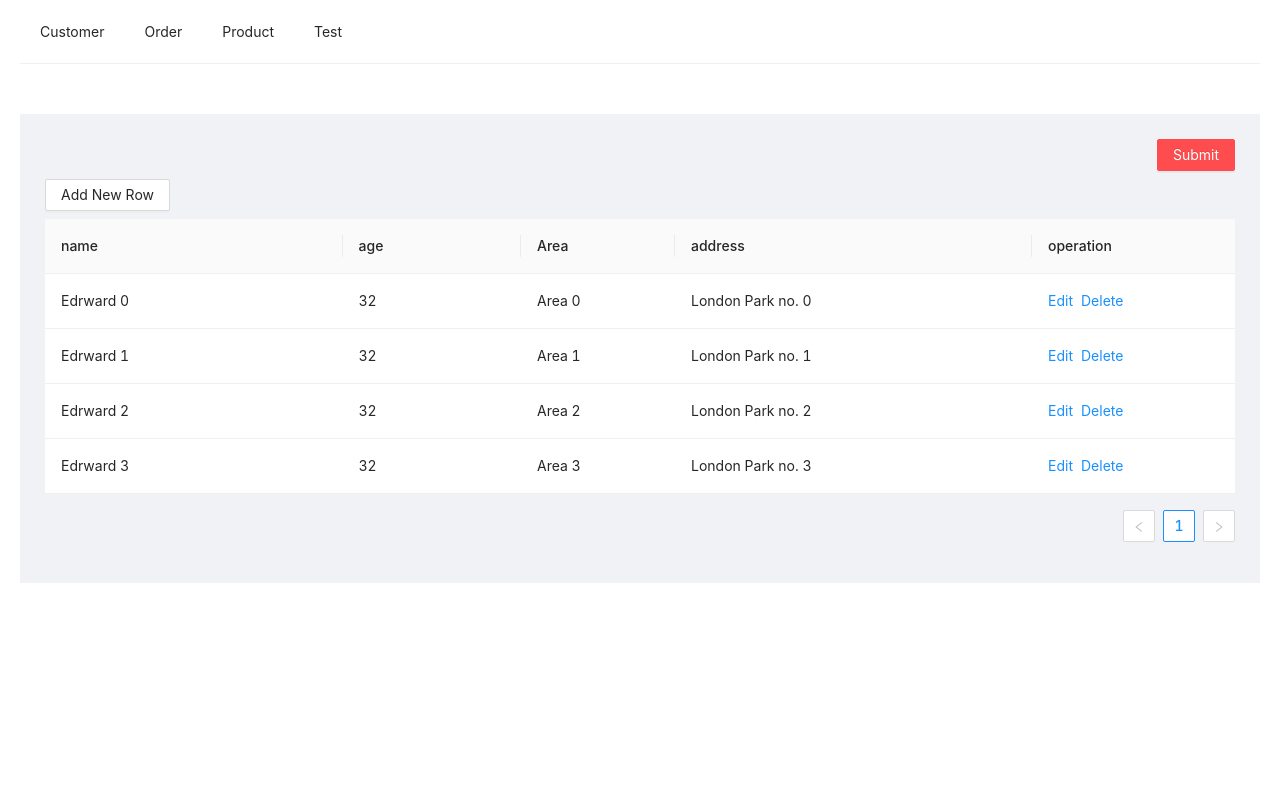
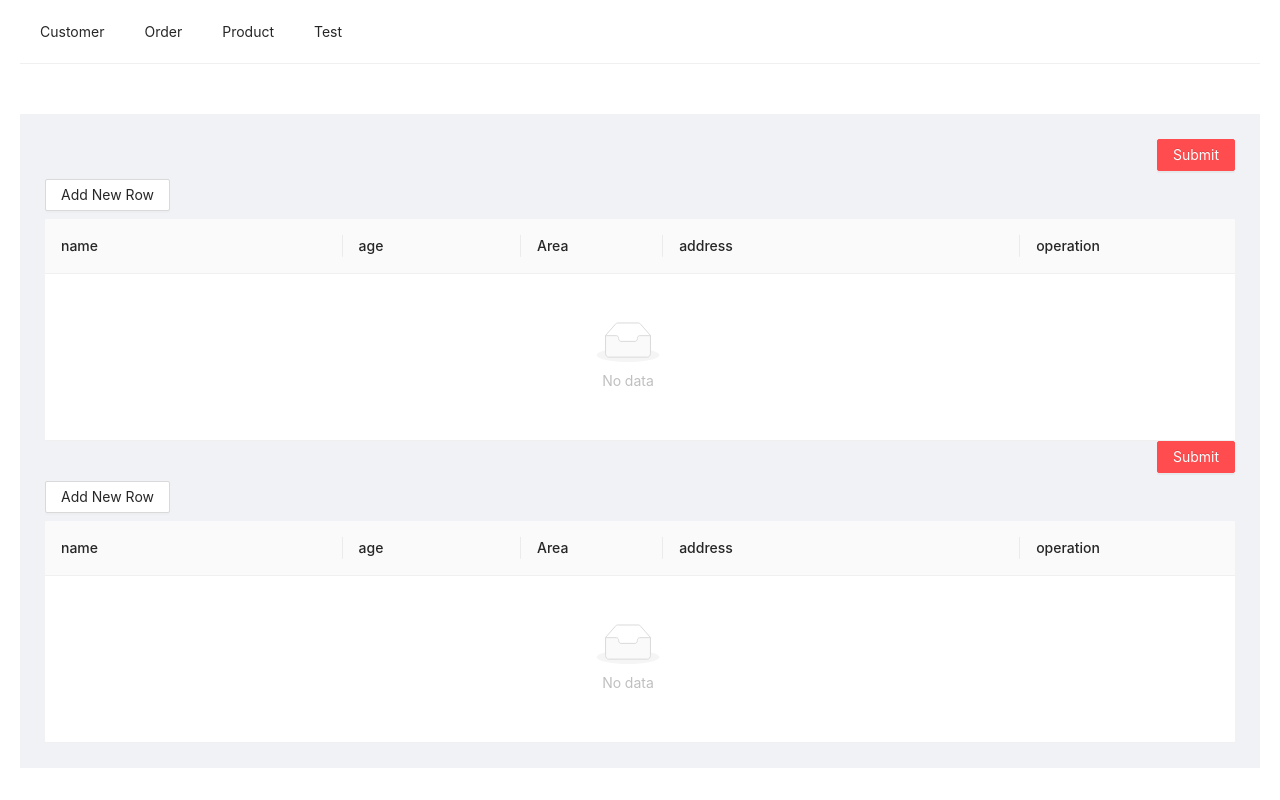
Before and after one commit to minhlezz/customer-management, a React (Create React App) app: page /test in a window 1280 px wide. Built offline with nearby package versions, Linux system fonts and the light colour scheme.

Commit message:
add editable to order detail , customer order component

```diff
--- a/src/components/Order/OrderTable.js
+++ b/src/components/Order/OrderTable.js
@@ -1,289 +1,77 @@
-import React, { useState } from "react";
-import {
-  Button,
-  Form,
-  Input,
-  InputNumber,
-  Popconfirm,
-  Select,
-  Table,
-  Typography,
-} from "antd";
+import React from "react";
+import EditableTable from "../UI/EditableTable";
 
-const { Option } = Select;
+const OrderTable = (props) => {
+  const { products, formRef, orderProducts, updateOrderProducts } = props;
 
-const EditableCell = ({
-  editing,
-  dataIndex,
-  title,
-  inputType,
-  record,
-  index,
-  children,
-  option,
-  selectChange,
-  ...restProps
-}) => {
-  const onSelectChange = (value) => {
-    selectChange(value);
+  const productSelectChangeHandler = ({ value, form, record }) => {
+    const isProduct = products.find((item) => item.productName === value);
+    if (isProduct) {
+      form.setFieldsValue({
+        [record.key]: {
+          productPrice: isProduct.productPrice,
+          productQuantity: 1,
+          productId: isProduct.id,
+        },
+      });
+    }
   };
 
-  let inputNode;
-  if (dataIndex === "productName") {
-    inputNode = (
-      <Select onChange={onSelectChange}>
-        {option.map((op) => (
-          <Option value={op.productName} key={op.productId}>
-            {op.productName}
-          </Option>
-        ))}
-      </Select>
-    );
-  } else {
-    inputNode = inputType === "number" ? <InputNumber /> : <Input />;
-  }
-
-  return (
-    <td {...restProps}>
-      {editing ? (
-        <Form.Item
-          name={dataIndex}
-          style={{
-            margin: 0,
-          }}
-          rules={[
-            {
-              required: true,
-              message: `Please Input ${title}!`,
-            },
-          ]}
-        >
-          {inputNode}
-        </Form.Item>
-      ) : (
-        children
-      )}
-    </td>
-  );
-};
-
-const OrderTable = (props) => {
-  const { products, data, updateProductHandler, isEdit, updateEditHandler } =
-    props;
-  const [form] = Form.useForm();
-
-  const [editingKey, setEditingKey] = useState("");
-  const [selectedProduct, setSelectedProduct] = useState("");
-
-  const isEditing = (record) => record.key === editingKey;
-
-  const productOption = products.map(({ productName, id }) => {
+  const productOptions = products.map((product) => {
     return {
-      productName,
-      productId: id,
+      label: product.productName,
+      value: product.productName,
     };
   });
 
-  const edit = (record) => {
-    updateEditHandler(true);
-    if (record.key === "init") {
-      record.key = Math.floor(Math.random() * 1000);
-      form.setFieldsValue({
-        ...record,
-        productName: "",
-        productPrice: "",
-        productQuantity: "",
-        productId: "",
-      });
-    } else {
-      form.setFieldsValue({
-        productName: "",
-        productPrice: "",
-        productQuantity: "",
-        productId: "",
-        ...record,
-      });
-    }
-    setEditingKey(record.key);
-  };
-
-  const cancel = (record) => {
-    if (record.status === "init") {
-      const removeRecord = data.filter((item) => item.key !== record.key);
-      updateProductHandler(removeRecord);
-    }
-    setEditingKey("");
-    updateEditHandler(false);
-  };
-
-  const addNewOrder = () => {
-    const newOrder = {
-      key: "init",
-      productName: "",
-      productPrice: 0,
-      productQuantity: 0,
-      productId: "",
-      status: "init",
-    };
-    const updateData = [...data, newOrder];
-    updateProductHandler(updateData);
-    edit(newOrder);
-  };
-
-  const save = async (record) => {
-    try {
-      const row = await form.validateFields();
-      const newData = [...data];
-      const index = newData.findIndex((item) => record.key === item.key);
-
-      if (index > -1) {
-        const item = {
-          ...newData[index],
-          productId: selectedProduct.id,
-          status: "updated",
-        };
-        newData.splice(index, 1, { ...item, ...row });
-        updateProductHandler(newData);
-        setEditingKey("");
-      } else {
-        newData.push(row);
-        updateProductHandler(newData);
-        setEditingKey("");
-      }
-      updateEditHandler(false);
-    } catch (errInfo) {
-      console.log("Validate Failed:", errInfo);
-    }
-  };
-
-  const handleDelete = (key) => {
-    const newData = data.filter((item) => item.key !== key);
-    updateProductHandler(newData);
-  };
-
-  const selectedProductHandler = (value) => {
-    const isProduct = products.find((item) => item.productName === value);
-    form.setFieldsValue({
-      productPrice: isProduct.productPrice,
-      productQuantity: 1,
-    });
-    setSelectedProduct(isProduct);
-  };
-
   const columns = [
     {
-      title: "Product Name",
+      title: "Product",
       dataIndex: "productName",
-      width: "25%",
+      width: "20%",
+      valueType: "select",
+      editable: true,
+      options: productOptions,
+      onChange: ({ value, form, record }) => {
+        productSelectChangeHandler({ value, form, record });
+      },
+    },
+    {
+      title: "Price",
+      dataIndex: "productPrice",
+      valueType: "input",
       editable: true,
     },
     {
-      title: "Product Price",
-      dataIndex: "productPrice",
-      width: "15%",
+      title: "Quantity",
+      dataIndex: "productQuantity",
+      valueType: "input",
       editable: true,
     },
     {
-      title: "Product Quantity",
-      dataIndex: "productQuantity",
-      width: "40%",
+      title: "ID",
+      dataIndex: "productId",
+      valueType: "input",
       editable: true,
-    },
-    {
-      title: "operation",
-      dataIndex: "operation",
-      render: (_, record) => {
-        const editable = isEditing(record);
-        return editable ? (
-          <span>
-            <Typography.Link
-              onClick={() => save(record)}
-              style={{
-                marginRight: 8,
-              }}
-            >
-              Save
-            </Typography.Link>
-            <Popconfirm
-              title="Sure to cancel?"
-              onConfirm={() => cancel(record)}
-            >
-              <Typography.Link>Cancel</Typography.Link>
-            </Popconfirm>
-          </span>
-        ) : (
-          <span>
-            <Typography.Link
-              type="default"
-              style={{ marginRight: "10px" }}
-              disabled={editingKey !== ""}
-              onClick={() => edit(record)}
-            >
-              Edit
-            </Typography.Link>
-            {data.length >= 1 ? (
-              <Popconfirm
-                title="Sure to delete?"
-                onConfirm={() => handleDelete(record.key)}
-              >
-                <Typography.Link type="warning" disabled={editingKey !== ""}>
-                  Delete
-                </Typography.Link>
-              </Popconfirm>
-            ) : null}
-          </span>
-        );
-      },
+      disabled: true,
     },
   ];
 
-  const mergedColumns = columns.map((col) => {
-    if (!col.editable) {
-      return col;
-    }
-    return {
-      ...col,
-      onCell: (record) => ({
-        record,
-        inputType:
-          col.dataIndex === "productPrice" || "productQuantity"
-            ? "number"
-            : "text",
-        dataIndex: col.dataIndex,
-        title: col.title,
-        editing: isEditing(record),
-        option: productOption,
-        selectChange: selectedProductHandler,
-      }),
-    };
-  });
   return (
-    <Form form={form} component={false}>
-      <Button
-        onClick={addNewOrder}
-        type="primary"
-        style={{
-          marginBottom: 16,
-        }}
-        disabled={isEdit}
-      >
-        Add a row
-      </Button>
-      <Table
-        components={{
-          body: {
-            cell: EditableCell,
-          },
-        }}
-        bordered
-        dataSource={data}
-        columns={mergedColumns}
-        rowClassName="editable-row"
-        pagination={{
-          onChange: cancel,
-        }}
-      />
-    </Form>
+    <EditableTable
+      formRef={formRef}
+      columns={columns}
+      editable={{
+        addRow: {
+          title: "Add New Row",
+        },
+        type: "multiple",
+      }}
+      data={orderProducts}
+      updateTable={updateOrderProducts}
+    >
+      {props.children}
+    </EditableTable>
   );
 };
 
--- a/src/components/UI/EditableTable.js
+++ b/src/components/UI/EditableTable.js
@@ -1,23 +1,31 @@
-import React, { useEffect, useState } from "react";
+import React, { useState } from "react";
 import { Button, Form, Popconfirm, Table, Typography } from "antd";
 import { generateKey } from "../../utils/utils";
 import { Fragment } from "react/cjs/react.production.min";
+import EditableCell from "./EditableCell";
+
+const components = {
+  body: {
+    cell: EditableCell,
+  },
+};
 
 const EditableTable = ({
   columns,
-  dataSource,
-  components,
+  data,
   editable,
   children,
-  childRef,
-  onFinishFormSubmit,
+  formRef,
+  updateTable,
+  onRow,
 }) => {
   const { addRow, type } = editable;
   const [form] = Form.useForm();
-  const [data, setData] = useState(() => dataSource);
   const [cellEditingKey, setCellEditingKey] = useState("");
+  const [editingState, setEditingState] = useState(false);
 
-  const rowIsEditing = (record) => record.key.toString() === cellEditingKey.toString();
+  const rowIsEditing = (record) =>
+    record.key.toString() === cellEditingKey.toString();
 
   const rowEditHandler = (record) => {
     setCellEditingKey(record.key);
@@ -37,53 +45,40 @@ const EditableTable = ({
       if (index > -1) {
         const item = newData[index];
         newData.splice(index, 1, { ...item, ...rowData });
-        setData(newData);
+        updateTable(newData);
         setCellEditingKey("");
       } else {
         newData.push(rowData);
-        setData(newData);
+        updateTable(newData);
         setCellEditingKey("");
       }
+      setEditingState(false);
     } catch (errInfo) {
       console.log("Validate Failed:", errInfo);
     }
   };
 
-  const onFillValuesFormTable = () => {
-    const newObj = data.reduce((acc, curr) => {
-      acc[curr.key] = curr;
-      return acc;
-    }, {});
-    form.setFieldsValue(newObj);
-  };
+  const defaultValues = data?.reduce((acc, curr) => {
+    acc[curr.key] = curr;
+    return acc;
+  }, {});
 
-  const onFinish = (values) => {
-    if(type === "multiple") {
-      onFinishFormSubmit(values);
-    }
-    if(type === "single") {
-      const value = [...data]
-      onFinishFormSubmit(value)
-    }
-  };
-
-  useEffect(() => {
-    onFillValuesFormTable();
-  }, []);
   const addHandler = () => {
     const newData = [...data];
+
     const key = generateKey(data);
     //Have not finish Handler add new row for singleEdit
     if (type === "single") {
       if (key) {
-        setData([...newData, { key: key.toString() }]);
+        updateTable([...newData, { key: key.toString() }]);
         setCellEditingKey(key);
       }
+      setEditingState(true);
     }
 
     if (type === "multiple") {
       if (key) {
-        setData([
+        updateTable([
           ...newData,
           {
             key: key.toString(),
@@ -92,8 +87,6 @@ const EditableTable = ({
       }
     }
   };
-  console.log(cellEditingKey);
-  console.log(data);
 
   const saveHandler = (row) => {
     const { updatedRecord } = row;
@@ -101,14 +94,14 @@ const EditableTable = ({
     const index = newData.findIndex((item) => updatedRecord.key === item.key);
     const item = newData[index];
     newData.splice(index, 1, { ...item, ...updatedRecord });
-    setData(newData);
+    updateTable(newData);
   };
 
   const deleteHandler = (record) => {
     const deletedRecordData = [...data].filter(
       (item) => item.key !== record.key
     );
-    setData(deletedRecordData);
+    updateTable(deletedRecordData);
   };
 
   const operation = {
@@ -152,7 +145,7 @@ const EditableTable = ({
               Save
             </Typography.Link>
             <Popconfirm title="Sure to cancel?" onConfirm={onCancelEditRow}>
-              <a href="#">Cancel</a>
+              <Typography.Link>Cancel</Typography.Link>
             </Popconfirm>
           </span>
         ) : (
@@ -180,6 +173,7 @@ const EditableTable = ({
       ...col,
       onCell: (record) => ({
         record,
+        disabled: col.disabled,
         valueType: col.valueType,
         dataIndex: col.dataIndex,
         title: col.title,
@@ -195,11 +189,18 @@ const EditableTable = ({
   });
 
   return (
-    <Form form={form} component={false} ref={childRef} onFinish={onFinish}>
+    <Form
+      form={form}
+      component={false}
+      ref={formRef}
+      initialValues={defaultValues}
+    >
       {children}
       {addRow && (
         <div style={{ margin: "8px 0" }}>
-          <Button onClick={addHandler}>{addRow?.title}</Button>
+          <Button onClick={addHandler} disabled={editingState}>
+            {addRow?.title}
+          </Button>
         </div>
       )}
       <Table
@@ -207,6 +208,7 @@ const EditableTable = ({
         columns={mergedColumns}
         dataSource={data ? data : ""}
         rowKey={(record) => record.key}
+        onRow={onRow}
       />
     </Form>
   );
--- a/src/hooks/useFetchByID.js
+++ b/src/hooks/useFetchByID.js
@@ -28,8 +28,13 @@ const useFetchByID = (nameService, { id }) => {
       });
 
     return () => (isSubcribed = false);
-  }, [id,nameService]);
-  return [data, isLoading, errors];
+  }, [id, nameService]);
+
+  const updateData = (value) => {
+    setData(value);
+  };
+
+  return [data, isLoading, errors, updateData];
 };
 
 export default useFetchByID;
--- a/src/pages/Order.js
+++ b/src/pages/Order.js
@@ -1,4 +1,4 @@
-import React, { useState } from "react";
+import React, { useRef, useState } from "react";
 import { Button, Spin, Tabs } from "antd";
 
 import useFetch from "../hooks/useFetch";
@@ -17,7 +17,8 @@ const Order = () => {
   const history = useHistory();
   const [order, setOrder] = useState(initOrder);
   const [selectedCustomer, setSelectedCustomer] = useState("");
-  const [isEdit, setIsEdit] = useState(false);
+
+  const formRef = useRef(null);
 
   const [customers, customerLoading, customerErrors] = useFetch("customers");
   const [products, productLoading, productErros] = useFetch("products");
@@ -41,10 +42,11 @@ const Order = () => {
       ...initOrder,
       customer: result,
     });
-    updateEditHandler(false);
   };
 
-  const checkOutHandler = () => {
+  const checkOutHandler = async () => {
+    const form = formRef.current;
+    await form.validateFields();
     const newOrder = {
       customerId: order.customer.id,
       products: order.products,
@@ -55,32 +57,15 @@ const Order = () => {
     history.push("/customer");
   };
 
-  const updateProductHandler = (values) => {
+  const updateOrderProducts = (values) => {
     setOrder({
       ...order,
       products: values,
     });
   };
 
-  const updateEditHandler = (value) => {
-    setIsEdit(value);
-  };
-
   return (
     <div className="margin-25">
-      {order.products.length > 0 && (
-        <div className="dflex justify-end">
-          <Button
-            type="primary"
-            danger
-            onClick={checkOutHandler}
-            disabled={isEdit}
-          >
-            Checkout
-          </Button>
-        </div>
-      )}
-
       <Tabs defaultActiveKey="1" onChange={onTabCallback}>
         <TabPane tab="Order" key="1">
           <OrderCustomer
@@ -92,12 +77,18 @@ const Order = () => {
         </TabPane>
         <TabPane tab="Order List" key="2" disabled={!selectedCustomer}>
           <OrderTable
+            formRef={formRef}
             products={products}
-            data={order.products}
-            updateProductHandler={updateProductHandler}
-            isEdit={isEdit}
-            updateEditHandler={updateEditHandler}
-          />
+            orderProducts={order.products}
+            updateOrderProducts={updateOrderProducts}
+            checkOutHandler={checkOutHandler}
+          >
+            <div className="dflex justify-end">
+              <Button danger type="primary" onClick={checkOutHandler}>
+                Checkout
+              </Button>
+            </div>
+          </OrderTable>
         </TabPane>
       </Tabs>
     </div>
--- a/src/pages/OrderDetail.js
+++ b/src/pages/OrderDetail.js
@@ -1,50 +1,73 @@
-import { Spin, Table } from "antd";
+import React, { useEffect, useRef, useState } from "react";
+import { Button, Spin } from "antd";
 import Title from "antd/lib/typography/Title";
-import React from "react";
 import { useHistory, useParams } from "react-router-dom";
+import EditableTable from "../components/UI/EditableTable";
 import useFetchByID from "../hooks/useFetchByID";
 import { toFormatDate } from "../utils/utils";
-
-const columns = [
-  {
-    title: "Product",
-    dataIndex: "productName",
-    key: "productName",
-  },
-  {
-    title: "Price",
-    dataIndex: "productPrice",
-    key: "productPrice",
-  },
-  {
-    title: "Quantity",
-    dataIndex: "productQuantity",
-    key: "productQuantity",
-  },
-  {
-    title: "ID",
-    dataIndex: "productId",
-    key: "productId",
-  },
-];
+import useFetch from "../hooks/useFetch";
 
 const OrderDetail = () => {
   const history = useHistory();
   const params = useParams();
   const id = params.orderId;
-  const [order, loading, error] = useFetchByID("orders", {
+  const formRef = useRef(null);
+  const [formDirty, setFormDirty] = useState(false);
+
+  const [order, loading, error, setOrder] = useFetchByID("orders", {
     id,
   });
+  const [products, productLoading, productErros] = useFetch("products");
 
-  if (loading) return <Spin />;
-  if (error) return <p>{error}</p>;
+  useEffect(() => {
+    if (formRef.current) {
+      const dirty = formRef.current?.isFieldsTouched();
+      setFormDirty(dirty);
+    }
+  }, [formRef?.current?.isFieldsTouched()]);
+
+  if (loading || productLoading) return <Spin />;
+  if (error || productErros) return <p>{error || productErros}</p>;
+
+  const { createdAt } = order;
+
+  const productSelectChangeHandler = ({ value, form, record }) => {
+    const isProduct = products.find((item) => item.productName === value);
+    if (isProduct) {
+      form.setFieldsValue({
+        [record.key]: {
+          productPrice: isProduct.productPrice,
+          productQuantity: 1,
+          productId: isProduct.id,
+        },
+      });
+    }
+  };
+
+  const updateHandler = (values) => {
+    const newObj = {
+      ...order,
+      products: values,
+    };
+    setOrder(newObj);
+  };
+
+  const saveHandler = async () => {
+    console.log("save");
+    console.log(order);
+    const form = formRef?.current;
+    if (form) {
+      await form.validateFields();
+      form.submit();
+    }
+  };
 
   const doubleClickHanlder = (record) => {
     const newPath = `/product/${record.productId}`;
     history.push(newPath);
   };
 
-  const products = order.products.map((item, index) => {
+  const productDatasource = order.products.map((item, index) => {
     return {
       key: index,
       productName: item.productName,
@@ -53,16 +76,61 @@ const OrderDetail = () => {
       productId: item.productId,
     };
   });
-  const { createdAt } = order;
+
+  const productOptions = products.map((product) => {
+    return {
+      label: product.productName,
+      value: product.productName,
+    };
+  });
+
+  const columns = [
+    {
+      title: "Product",
+      dataIndex: "productName",
+      width: "20%",
+      valueType: "select",
+      editable: true,
+      options: productOptions,
+      onChange: productSelectChangeHandler,
+    },
+    {
+      title: "Price",
+      dataIndex: "productPrice",
+      valueType: "input",
+      editable: true,
+    },
+    {
+      title: "Quantity",
+      dataIndex: "productQuantity",
+      valueType: "input",
+      editable: true,
+    },
+    {
+      title: "ID",
+      dataIndex: "productId",
+      valueType: "input",
+      editable: true,
+      disabled: true,
+    },
+  ];
 
   return (
     <div className="margin-25">
-      <Title level={4} type="secondary">
+      <Title level={4} type="secondary" style={{ marginBottom: "30px" }}>
         OrderDetail - {toFormatDate(createdAt)}
       </Title>
-      <Table
-        dataSource={products}
+      <EditableTable
+        formRef={formRef}
+        data={productDatasource}
+        updateTable={updateHandler}
         columns={columns}
+        editable={{
+          addRow: {
+            title: "Add More Products",
+          },
+          type: "multiple",
+        }}
         onRow={(record) => {
           return {
             onDoubleClick: () => {
@@ -70,7 +138,18 @@ const OrderDetail = () => {
             },
           };
         }}
-      />
+      >
+        <div className="dflex justify-end" style={{ marginBottom: "8px" }}>
+          <Button
+            danger
+            type="primary"
+            onClick={saveHandler}
+            disabled={!formDirty}
+          >
+            Save
+          </Button>
+        </div>
+      </EditableTable>
     </div>
   );
 };
--- a/src/pages/Test.js
+++ b/src/pages/Test.js
@@ -2,7 +2,6 @@ import { Button } from "antd";
 import React, { useRef } from "react";
 import EditableCell from "../components/UI/EditableCell";
 import EditableTable from "../components/UI/EditableTable";
-import { generateKey } from "../utils/utils";
 
 const selectOption = [
   { label: "lucy", value: "lucy" },
@@ -16,15 +15,6 @@ const areaOptions = [
 ];
 
 const originData = [];
-for (let i = 0; i < 4; i++) {
-  originData.push({
-    key: generateKey(originData),
-    name: `Edrward ${i}`,
-    age: 32,
-    area: `Area ${i}`,
-    address: `London Park no. ${i}`,
-  });
-}
 
 const Test = () => {
   const childRef = useRef(null);
@@ -119,6 +109,26 @@ const Test = () => {
           </Button>
         </div>
       </EditableTable>
+
+      <EditableTable
+        formRef={childRef}
+        columns={columns}
+        dataSource={originData}
+        components={components}
+        onFinishFormSubmit={onFinishFormSubmit}
+        editable={{
+          addRow: {
+            title: "Add New Row",
+          },
+          type: "multiple",
+        }}
+      >
+        <div className="dflex justify-end">
+          <Button onClick={onSubmit} danger type="primary">
+            Submit
+          </Button>
+        </div>
+      </EditableTable>
     </div>
   );
 };
```
Also changed, not shown: src/components/UI/EditableCell.js (+7 -2 lines), src/utils/utils.js (+14 -5 lines).
